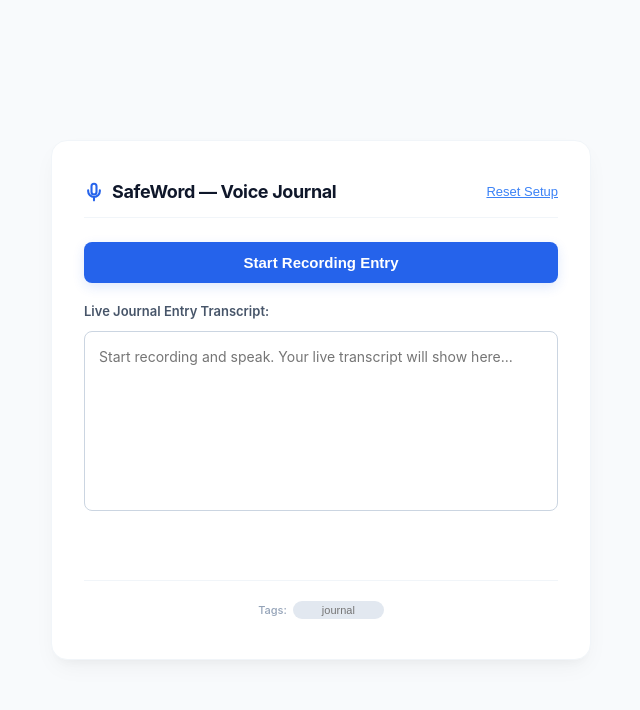
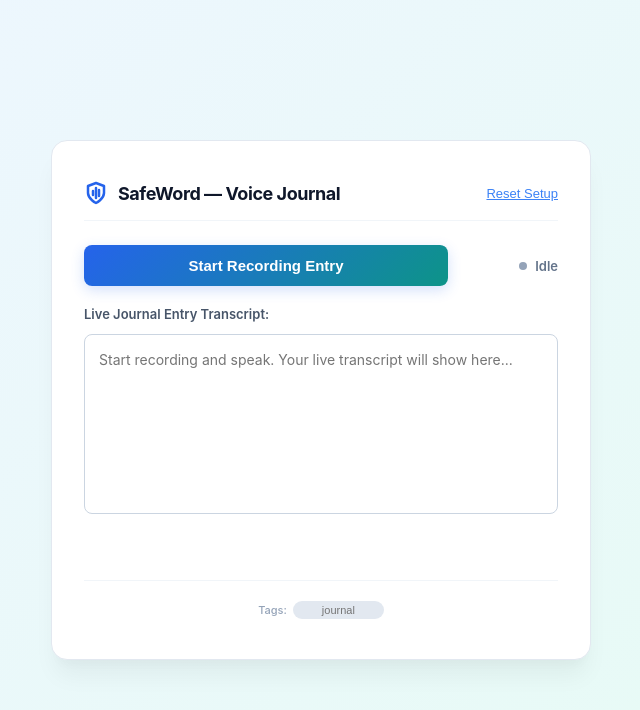
Before and after one commit to Deep-keni/safeword-app, a Next.js app: page / in a window 1280 px wide. Both pictures are taken after typing "Sample", "name@example.com" into the empty fields and a click on the button "Save & Continue". Shown: the top 710 px of the page, without its empty margins (319-959 px from the left). Built offline with nearby package versions, Linux system fonts and the light colour scheme.

Commit message:
Design: Refine gradients, add shield waveform icon, style status indicator dot and custom input focus rings

```diff
--- a/pages/index.js
+++ b/pages/index.js
@@ -319,7 +319,7 @@
     alignItems: 'center',
     justifyContent: 'center',
     minHeight: '100vh',
-    backgroundColor: '#f8fafc',
+    background: 'linear-gradient(135deg, #eef6ff 0%, #e6fbf4 100%)',
     padding: '20px',
     boxSizing: 'border-box',
     fontFamily: '-apple-system, BlinkMacSystemFont, "Segoe UI", Roboto, Helvetica, Arial, sans-serif'
@@ -330,8 +330,8 @@
     maxWidth: '480px',
     backgroundColor: '#ffffff',
     borderRadius: '16px',
-    boxShadow: '0 10px 25px -5px rgba(0, 0, 0, 0.05), 0 8px 10px -6px rgba(0, 0, 0, 0.03)',
-    border: '1px solid #f1f5f9',
+    boxShadow: '0 20px 25px -5px rgba(0, 0, 0, 0.05), 0 10px 10px -5px rgba(0, 0, 0, 0.02)',
+    border: '1px solid #e2e8f0',
     padding: '40px 32px',
     boxSizing: 'border-box'
   };
@@ -339,7 +339,7 @@
   const headerLogoStyle = {
     display: 'flex',
     alignItems: 'center',
-    gap: '10px',
+    gap: '12px',
     marginBottom: '30px',
     justifyContent: 'center'
   };
@@ -349,7 +349,7 @@
     fontWeight: '700',
     color: '#0f172a',
     margin: 0,
-    letterSpacing: '-0.02em'
+    letterSpacing: '-0.025em'
   };
 
   const labelStyle = {
@@ -364,13 +364,13 @@
     padding: '11px 14px',
     fontSize: '14px',
     borderRadius: '8px',
-    border: focusedField === fieldName ? '2px solid #3b82f6' : '1px solid #cbd5e1',
+    border: focusedField === fieldName ? '2px solid #0d9488' : '1px solid #cbd5e1',
     backgroundColor: '#f8fafc',
     outline: 'none',
     width: '100%',
     boxSizing: 'border-box',
     transition: 'border-color 0.15s ease, box-shadow 0.15s ease',
-    boxShadow: focusedField === fieldName ? '0 0 0 3px rgba(59, 130, 246, 0.15)' : 'none'
+    boxShadow: focusedField === fieldName ? '0 0 0 3px rgba(13, 148, 136, 0.15)' : 'none'
   });
 
   const getRecordButtonStyle = () => ({
@@ -378,21 +378,23 @@
     fontSize: '15px',
     fontWeight: '600',
     color: '#ffffff',
-    backgroundColor: isRecording
-      ? '#ef4444'
-      : (isRecordingHovered ? '#1d4ed8' : '#2563eb'),
+    background: isRecording
+      ? 'linear-gradient(135deg, #ef4444 0%, #dc2626 100%)'
+      : (isRecordingHovered
+          ? 'linear-gradient(135deg, #1d4ed8 0%, #0f766e 100%)'
+          : 'linear-gradient(135deg, #2563eb 0%, #0d9488 100%)'),
     border: 'none',
     borderRadius: '8px',
     cursor: 'pointer',
     width: '100%',
-    transition: 'background-color 0.2s ease, transform 0.1s ease',
+    transition: 'all 0.3s ease',
     display: 'flex',
     alignItems: 'center',
     justifyContent: 'center',
     gap: '8px',
     boxShadow: isRecording
-      ? '0 4px 12px rgba(239, 68, 68, 0.2)'
-      : '0 4px 12px rgba(37, 99, 235, 0.15)',
+      ? '0 4px 14px rgba(239, 68, 68, 0.25)'
+      : '0 4px 14px rgba(37, 99, 235, 0.2)',
     transform: isRecordingHovered ? 'translateY(-1px)' : 'none'
   });
 
@@ -402,10 +404,11 @@
       <div style={pageContainerStyle}>
         <div style={cardStyle}>
           <div style={headerLogoStyle}>
-            <svg width="24" height="24" viewBox="0 0 24 24" fill="none" stroke="#2563eb" strokeWidth="2.5" strokeLinecap="round" strokeLinejoin="round">
-              <path d="M12 2a3 3 0 0 0-3 3v7a3 3 0 0 0 6 0V5a3 3 0 0 0-3-3Z" />
-              <path d="M19 10v1a7 7 0 0 1-14 0v-1" />
-              <line x1="12" x2="12" y1="19" y2="22" />
+            <svg width="26" height="26" viewBox="0 0 24 24" fill="none" stroke="#0d9488" strokeWidth="2.5" strokeLinecap="round" strokeLinejoin="round">
+              <path d="M12 22s8-4 8-10V5l-8-3-8 3v7c0 6 8 10 8 10z" />
+              <path d="M9 10v4" />
+              <path d="M12 7v10" />
+              <path d="M15 9v6" />
             </svg>
             <h1 style={headingStyle}>SafeWord Setup</h1>
           </div>
@@ -464,11 +467,13 @@
                 fontSize: '15px',
                 fontWeight: '600',
                 cursor: 'pointer',
-                backgroundColor: isSaveHovered ? '#16a34a' : '#22c55e',
+                background: isSaveHovered
+                  ? 'linear-gradient(135deg, #16a34a 0%, #15803d 100%)'
+                  : 'linear-gradient(135deg, #22c55e 0%, #16a34a 100%)',
                 color: 'white',
                 border: 'none',
                 borderRadius: '8px',
-                transition: 'background-color 0.2s ease, transform 0.1s ease',
+                transition: 'all 0.3s ease',
                 transform: isSaveHovered ? 'translateY(-1px)' : 'none',
                 boxShadow: '0 4px 12px rgba(34, 197, 94, 0.2)'
               }}
@@ -487,24 +492,26 @@
       <style dangerouslySetInnerHTML={{__html: `
         @keyframes pulse {
           0% { transform: scale(0.9); opacity: 0.6; }
-          50% { transform: scale(1.1); opacity: 1; }
+          50% { transform: scale(1.15); opacity: 1; }
           100% { transform: scale(0.9); opacity: 0.6; }
         }
         body {
           margin: 0;
           padding: 0;
-          background-color: #f8fafc;
+          background: linear-gradient(135deg, #eef6ff 0%, #e6fbf4 100%);
+          min-height: 100vh;
         }
       `}} />
 
       <div style={{ ...cardStyle, maxWidth: '540px', display: 'flex', flexDirection: 'column', minHeight: '520px', justifyContent: 'space-between' }}>
         <div>
           <div style={{ display: 'flex', justifyContent: 'space-between', alignItems: 'center', marginBottom: '24px', borderBottom: '1px solid #f1f5f9', paddingBottom: '15px' }}>
-            <div style={{ display: 'flex', alignItems: 'center', gap: '8px' }}>
-              <svg width="20" height="20" viewBox="0 0 24 24" fill="none" stroke="#2563eb" strokeWidth="2.5" strokeLinecap="round" strokeLinejoin="round">
-                <path d="M12 2a3 3 0 0 0-3 3v7a3 3 0 0 0 6 0V5a3 3 0 0 0-3-3Z" />
-                <path d="M19 10v1a7 7 0 0 1-14 0v-1" />
-                <line x1="12" x2="12" y1="19" y2="22" />
+            <div style={{ display: 'flex', alignItems: 'center', gap: '10px' }}>
+              <svg width="24" height="24" viewBox="0 0 24 24" fill="none" stroke="#2563eb" strokeWidth="2.5" strokeLinecap="round" strokeLinejoin="round">
+                <path d="M12 22s8-4 8-10V5l-8-3-8 3v7c0 6 8 10 8 10z" />
+                <path d="M9 10v4" />
+                <path d="M12 7v10" />
+                <path d="M15 9v6" />
               </svg>
               <h2 style={{ ...headingStyle, fontSize: '18px' }}>SafeWord — Voice Journal</h2>
             </div>
@@ -535,34 +542,36 @@
             </div>
           ) : (
             <div style={{ display: 'flex', flexDirection: 'column', gap: '20px' }}>
-              <div style={{ display: 'flex', alignItems: 'center', gap: '15px' }}>
+              <div style={{ display: 'flex', alignItems: 'center', justifyContent: 'space-between', gap: '15px' }}>
+                <div style={{ flex: 1 }}>
                   <button
                     onClick={handleToggleRecording}
                     onMouseEnter={() => setIsRecordingHovered(true)}
                     onMouseLeave={() => setIsRecordingHovered(false)}
                     style={getRecordButtonStyle()}
                   >
-                  {isRecording ? (
-                    <>
+                    {isRecording ? 'Stop Recording Entry' : 'Start Recording Entry'}
+                  </button>
+                </div>
+                <div style={{ display: 'flex', alignItems: 'center', gap: '8px', minWidth: '95px', justifyContent: 'flex-end' }}>
                   <span style={{
                     display: 'inline-block',
                     width: '8px',
                     height: '8px',
-                        backgroundColor: '#ffffff',
+                    backgroundColor: isRecording ? '#10b981' : '#94a3b8',
                     borderRadius: '50%',
-                        animation: 'pulse 1.5s infinite'
+                    animation: isRecording ? 'pulse 1.5s infinite' : 'none',
+                    transition: 'background-color 0.3s ease'
                   }} />
-                      Stop Recording Entry
-                    </>
-                  ) : (
-                    'Start Recording Entry'
-                  )}
-                </button>
-                {isRecording && (
-                  <span style={{ fontSize: '13px', color: '#10b981', fontWeight: '600', display: 'flex', alignItems: 'center', gap: '4px' }}>
-                    Listening...
+                  <span style={{
+                    fontSize: '13px',
+                    color: isRecording ? '#10b981' : '#64748b',
+                    fontWeight: '600',
+                    transition: 'color 0.3s ease'
+                  }}>
+                    {isRecording ? 'Listening...' : 'Idle'}
                   </span>
-                )}
+                </div>
               </div>
 
               <div style={{ display: 'flex', flexDirection: 'column', gap: '6px' }}>
```
Lines whose indentation alone changed are shown as unchanged.
